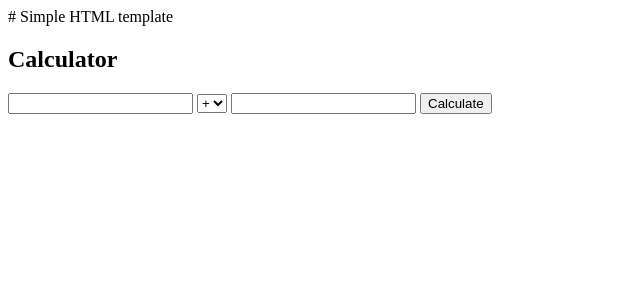
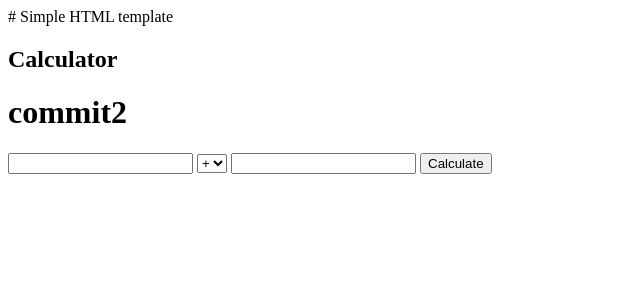
Before and after one commit to aashishkamait/calculator, a Flask app: page / in a window 1280 px wide. Shown: the top 300 px of the page, without its empty margins (0-640 px from the left). Run offline with Flask 3, Linux system fonts and the light colour scheme.

Commit message:
main2 commit

```diff
--- a/templates/index.html
+++ b/templates/index.html
@@ -6,10 +6,8 @@
 </head>
 <body>
     <h2>Calculator</h2>
+    <h1>commit2</h1>
     <form method="post">
-
-
-
 
         <input type="number" name="num1" step="any" required>
         <select name="operation">
```
